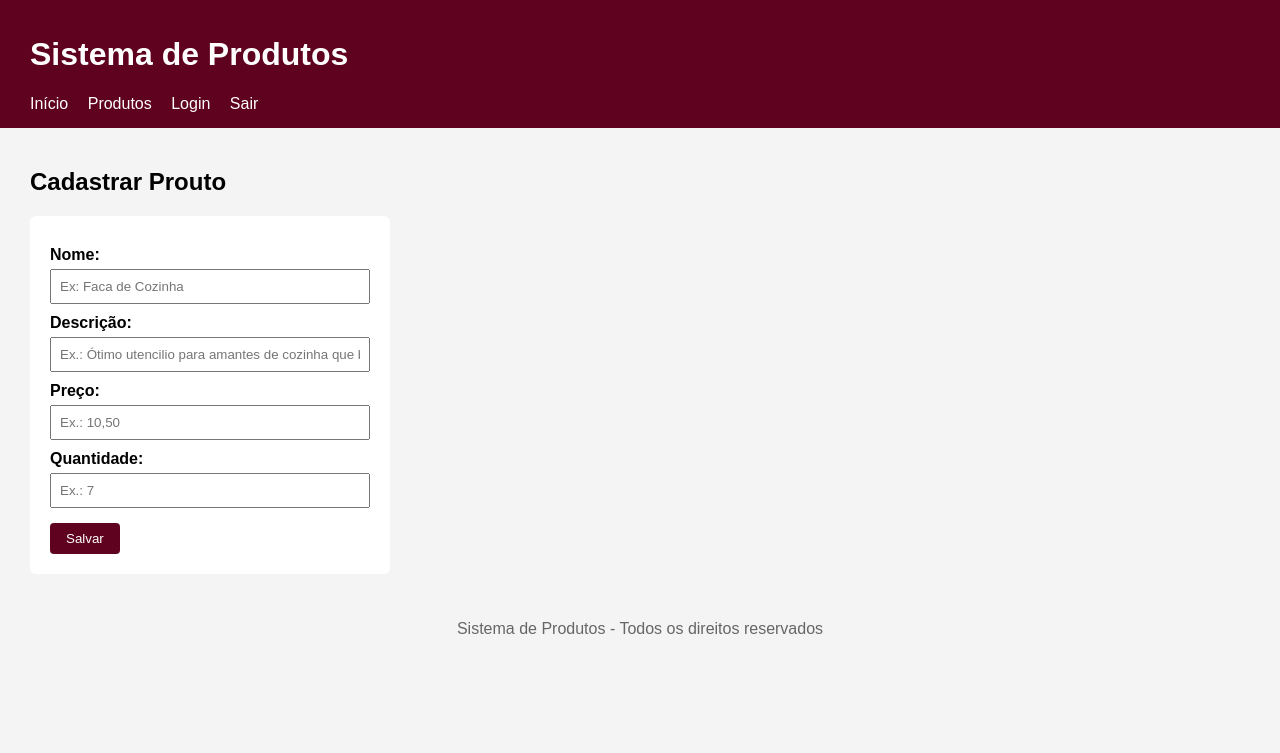
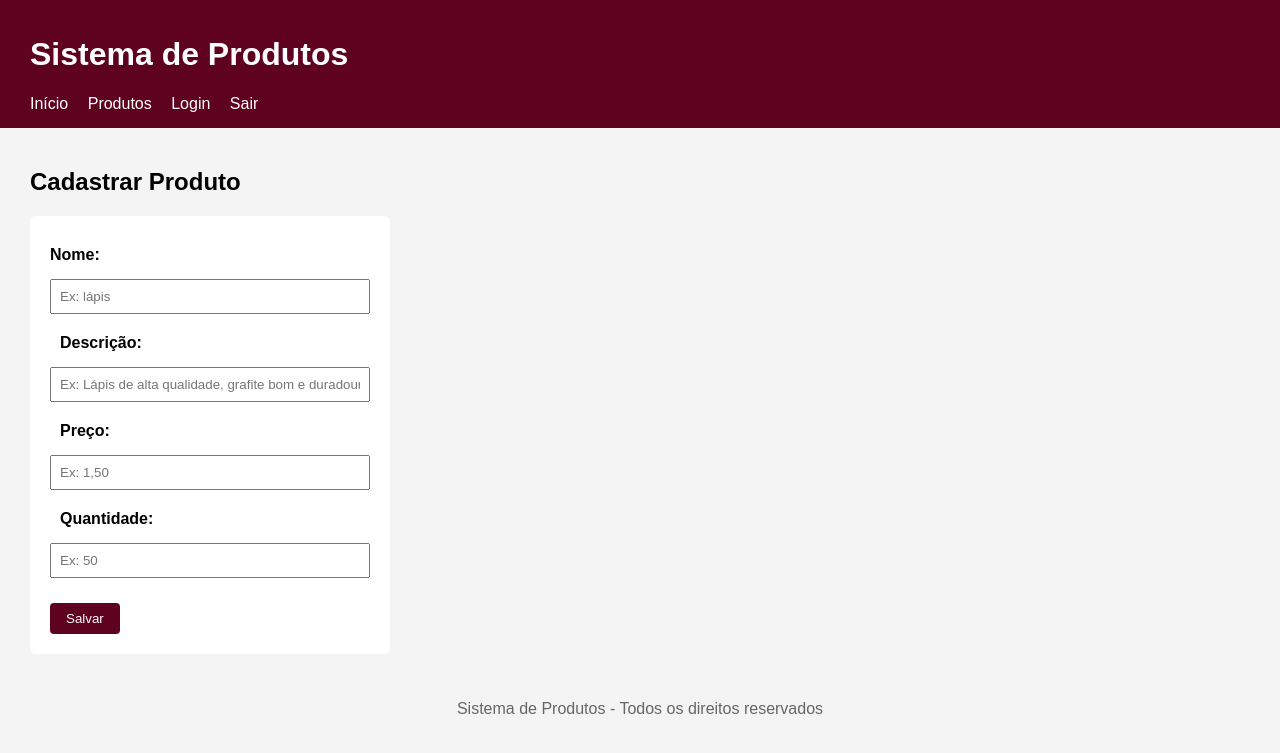
Before and after one commit to betegatorres/Projeto_PHP, a PHP site: page /produtos/cadastrar.php in a window 1280 px wide. Shown: the top 753 px of the page. Run offline with PHP 8.4, Linux system fonts and the light colour scheme; a user stored in the database is signed in.

```diff
--- a/css/responsivo.css
+++ b/css/responsivo.css
@@ -48,7 +48,6 @@
     }
 
     table td:last-child {
-        white-space: normal;
         min-width: 88px;
     }
 
--- a/css/style.css
+++ b/css/style.css
@@ -53,6 +53,13 @@ form button {
     cursor: pointer;
 }
 
+form {
+    display: flex;
+    flex-wrap: wrap;
+    gap: 10px;
+    align-items: center;
+}
+
 table {
  width: 100%;
  border-collapse: collapse;
--- a/produtos/cadastrar.php
+++ b/produtos/cadastrar.php
@@ -37,7 +37,7 @@ if ($_SERVER['REQUEST_METHOD'] == 'POST') {
 
 <main>
 
-    <h2>Cadastrar Prouto</h2>
+    <h2>Cadastrar Produto</h2>
 
     <?php if (isset($mensagem)) { ?>
         <p><?php echo $mensagem; ?></p>
@@ -46,17 +46,17 @@ if ($_SERVER['REQUEST_METHOD'] == 'POST') {
     <form action="cadastrar.php" method="POST">
 
         <label>Nome:</label>
-        <input type="text" name="nome" placeholder="Ex: Faca de Cozinha"><br>
+        <input type="text" name="nome" placeholder="Ex: lápis"><br>
 
         <label>Descrição:</label>
-        <input type="text" name="descricao" placeholder="Ex.: Ótimo utencilio para amantes de cozinha que buscam mais facilidade e corte nos alimentos"><br>
+        <input type="text" name="descricao" placeholder="Ex: Lápis de alta qualidade, grafite bom e duradouro"><br>
 
         <label>Preço:</label>
-        <input type="text" name="preco" placeholder="Ex.: 10,50"><br>
+        <input type="text" name="preco" placeholder="Ex: 1,50"><br>
 
 
         <label>Quantidade:</label>
-        <input type="text" name="quantidade" placeholder="Ex.: 7">
+        <input type="text" name="quantidade" placeholder="Ex: 50">
 
         <button type="submit">Salvar</button>
 
```
Also changed, not shown: other parts of css/style.css (+24 -5 lines), produtos/excluir.php (added, +36 -0 lines).
